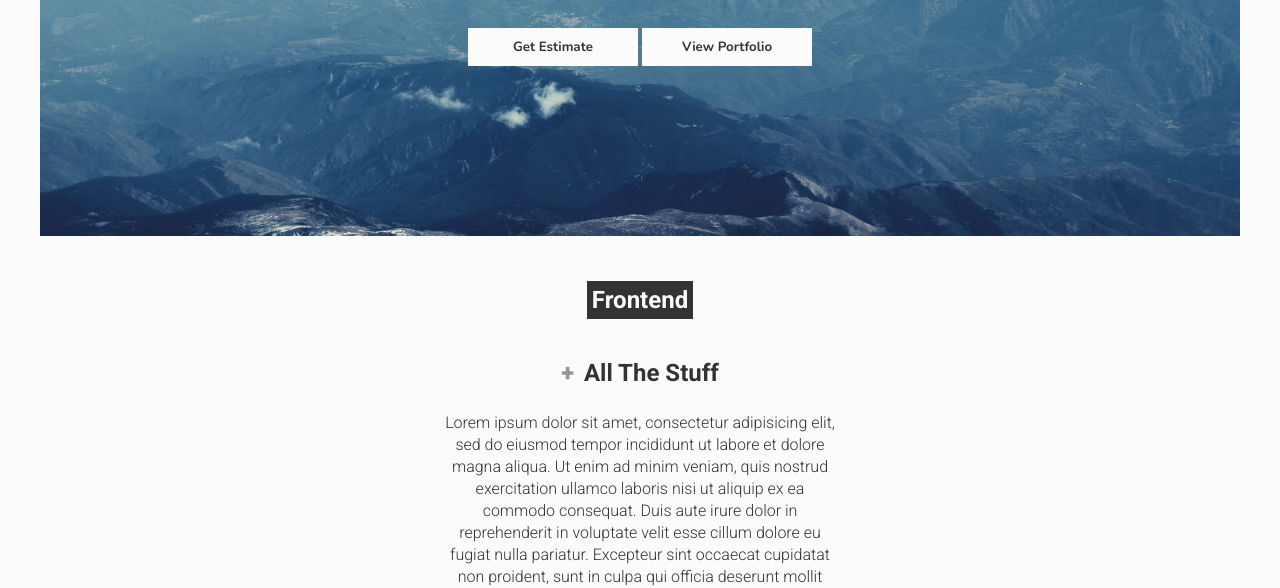
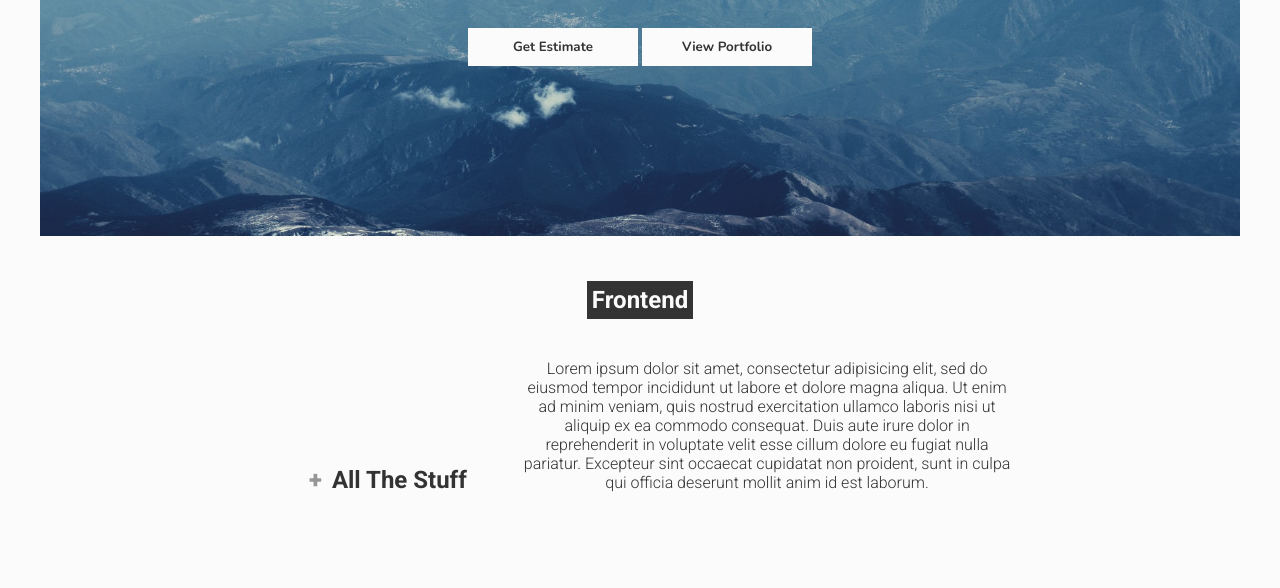
Before and after one commit to trevorkirpaul/portfolio_idea, a website: page public/index.html in a window 1280 px wide. Shown: the part 372-960 px from the top of the page. Drawn offline with nearby package versions, Linux system fonts and the light colour scheme.

Commit message:
commit before abandoning

```diff
--- a/public/css/style.css
+++ b/public/css/style.css
@@ -180,15 +180,17 @@ section h2{
 }
 
 .textDivSec {
-	max-width: 400px;
-	margin: 15px auto;
+	/*max-width: 400px;*/
+	margin: 15px 50px;
 
 	color: #333;
 }
 
 .textDivSec h3 {
+	display: inline-block;
+	width: 250px;
 	font-family: 'Roboto', sans-serif;
-	margin-bottom: 25px;
+
 	font-size: 150%;
 }
 
@@ -203,8 +205,10 @@ section h2{
 }
 
 .textDivSec p {
+	display: inline-block;
+	width: 500px;
 	font-family: 'Roboto', sans-serif;
 	font-weight: 300;
 
-	line-height: 22px;
+
 }
```
Also changed, not shown: public/index.html (+2 -2 lines).
